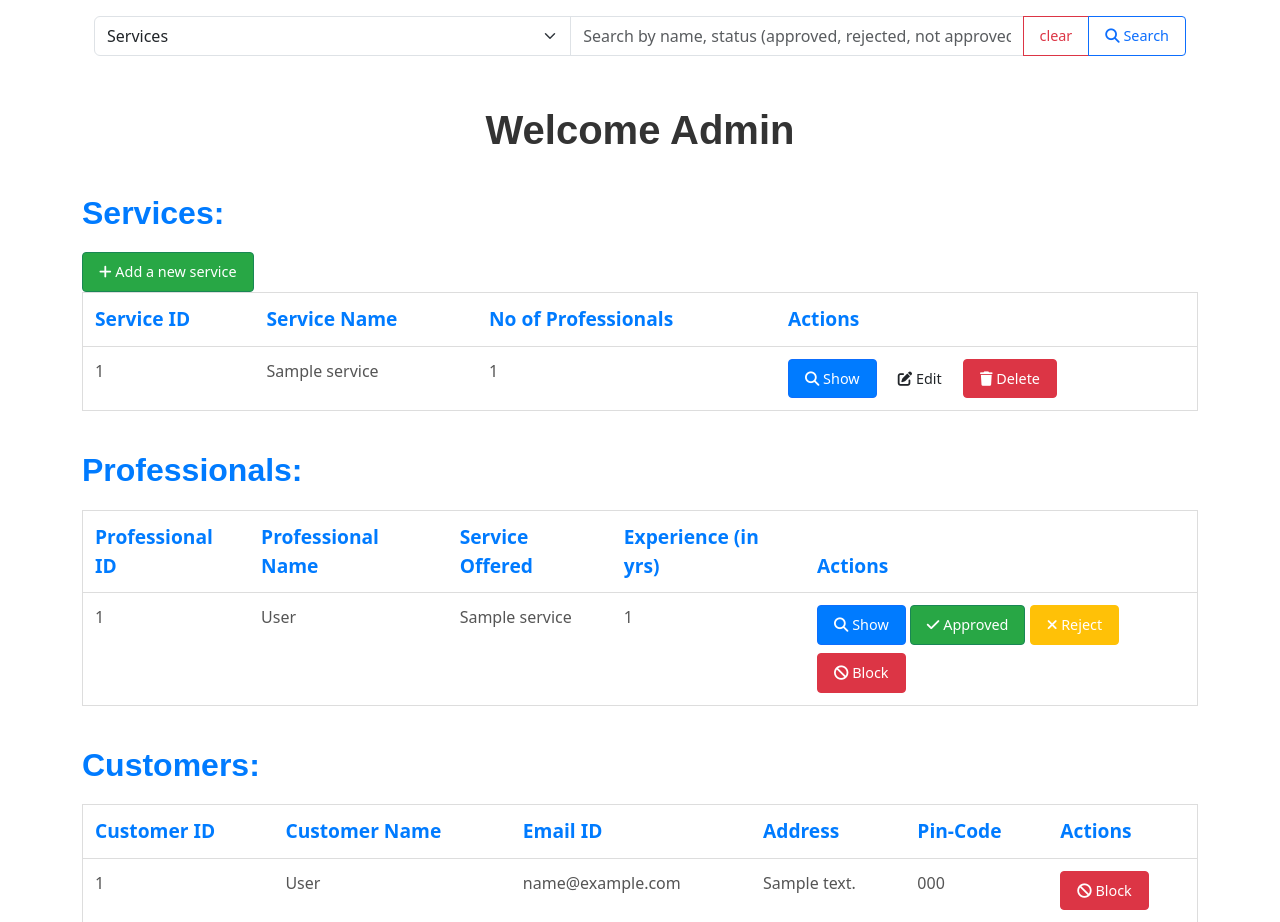
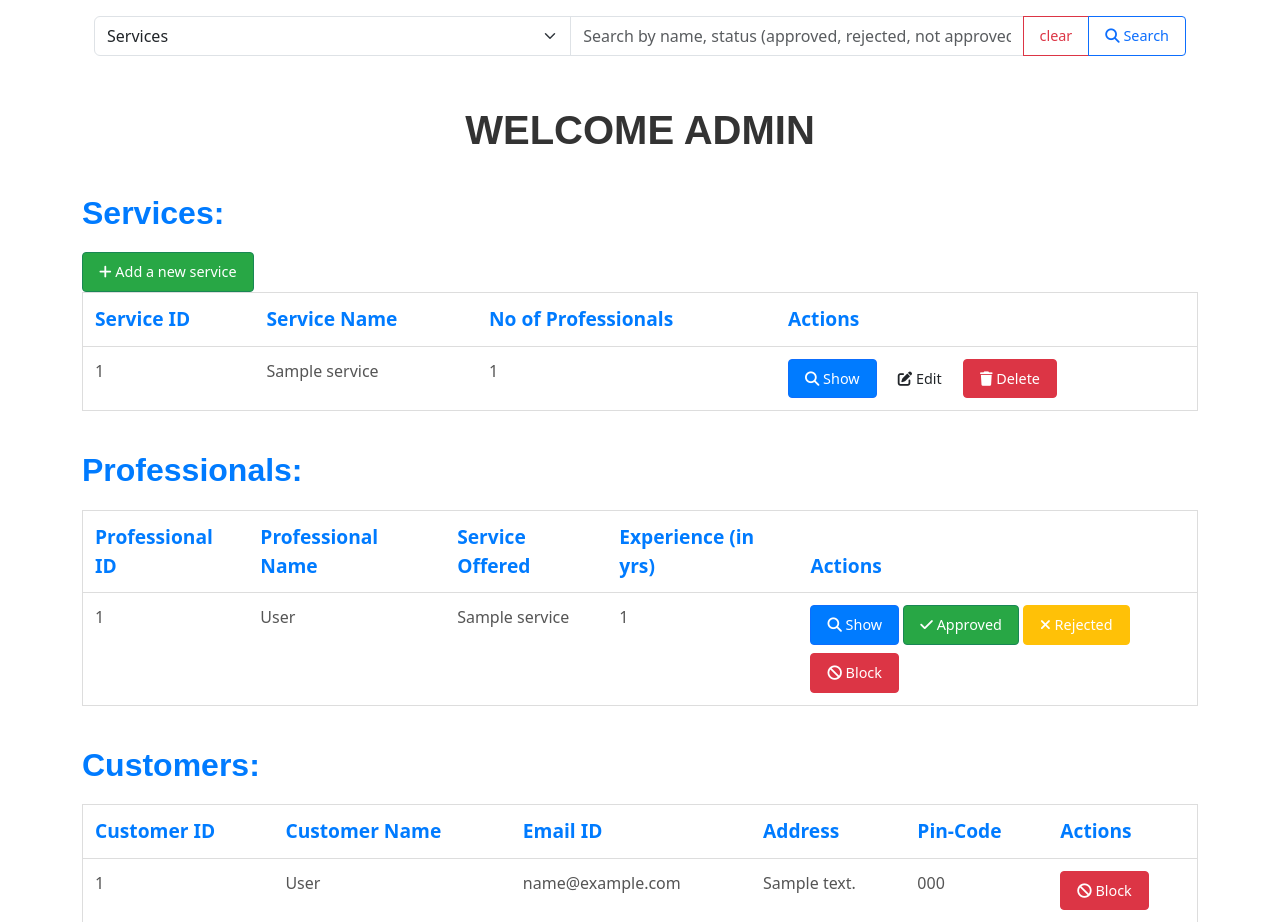
Before and after one commit to vanika02/HouseholdApp, a Flask app: page /admin/dashboard in a window 1280 px wide. Shown: the part 76-998 px from the top of the page. Run offline with Flask 3, Linux system fonts and the light colour scheme; the visitor is signed in with stand-in values (Sample User, id 1); tables that the repository leaves empty hold one stand-in row (values such as "Sample post"); parts of the project's set-up code (start-up, migrations or seed data) failed here and were passed over; some libraries are stand-ins or nearby versions.

Commit message:
Refactor: professional actions buttons modified

```diff
--- a/app/admin/routes.py
+++ b/app/admin/routes.py
@@ -268,6 +268,7 @@ def approve_professional(id):
 @admin_required
 def reject_professional(id):
     professional = Professional.query.get(id)
+    # print(professional)
     if not professional:
         flash("Professional does not exist!")
         return redirect(url_for("admin.admin_dashboard"))
@@ -275,10 +276,6 @@ def reject_professional(id):
     user = User.query.get(professional.user_id)
 
     if request.method == "POST":
-        if not professional:
-            flash("Professional does not exist!")
-            return redirect(url_for("admin.admin_dashboard"))
-
         if user.is_blocked:
             flash("Professional is already blocked!")
             return redirect(url_for("admin.admin_dashboard"))
@@ -286,6 +283,11 @@ def reject_professional(id):
         if user.is_verified:
             flash("This professional is already approved and cannot be rejected.")
             return redirect(url_for("admin.admin_dashboard"))
+
+        if professional.is_rejected:
+            flash("Professional is already rejected.")
+            return redirect(url_for("admin.admin_dashboard"))
+
 
         professional.is_rejected = True
         db.session.commit()
--- a/app/static/css/style.css
+++ b/app/static/css/style.css
@@ -109,6 +109,7 @@ h1.display-1 {
     margin-top: 50px;
     /* Add space between navbar and heading */
     margin-bottom: 30px;
+    text-transform: uppercase;
 }
 
 
--- a/app/templates/admin_dashboard.html
+++ b/app/templates/admin_dashboard.html
@@ -81,7 +81,7 @@ Admin Dashboard
                 <a href="{{ url_for('admin.show_professional', id=professional.id) }}" class="btn btn-primary mb-2">
                     <i class="fas fa-search"></i> Show
                 </a>
-                {% if not professional.user.is_verified and not professional.user.is_rejected %}
+                {% if not professional.user.is_verified and not professional.is_rejected %}
                 <a href="{{ url_for('admin.approve_professional', id=professional.id) }}"
                     class="btn btn-primary btn-sm mb-2">
                     <i class="fas fa-check"></i> Approve
@@ -94,13 +94,14 @@ Admin Dashboard
                     <i class="fas fa-check"></i> Approved
                 </a>
                 {% endif %}
-                {% if not professional.user.is_rejected and not professional.user.is_blocked %}
+                {% if not professional.is_rejected and not professional.user.is_blocked and not
+                professional.user.is_verified %}
                 <a href="{{ url_for('admin.reject_professional', id=professional.id) }}"
                     class="btn btn-warning btn-sm mb-2">
                     <i class="fas fa-times"></i> Reject
                 </a>
                 {% endif %}
-                {% if professional.user.is_rejected and not professional.user.is_blocked %}
+                {% if professional.is_rejected %}
                 <a href="{{ url_for('admin.reject_professional', id=professional.id) }}"
                     class="btn btn-warning btn-sm mb-2">
                     <i class="fas fa-times"></i> Rejected
```
Also changed, not shown: 1 other file.
